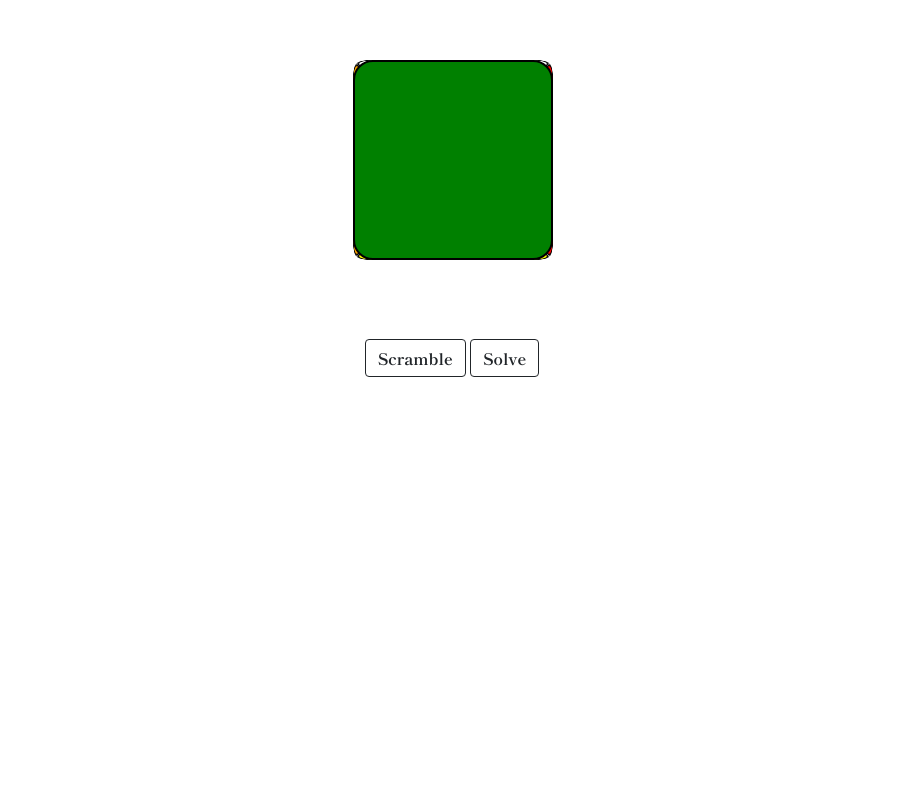
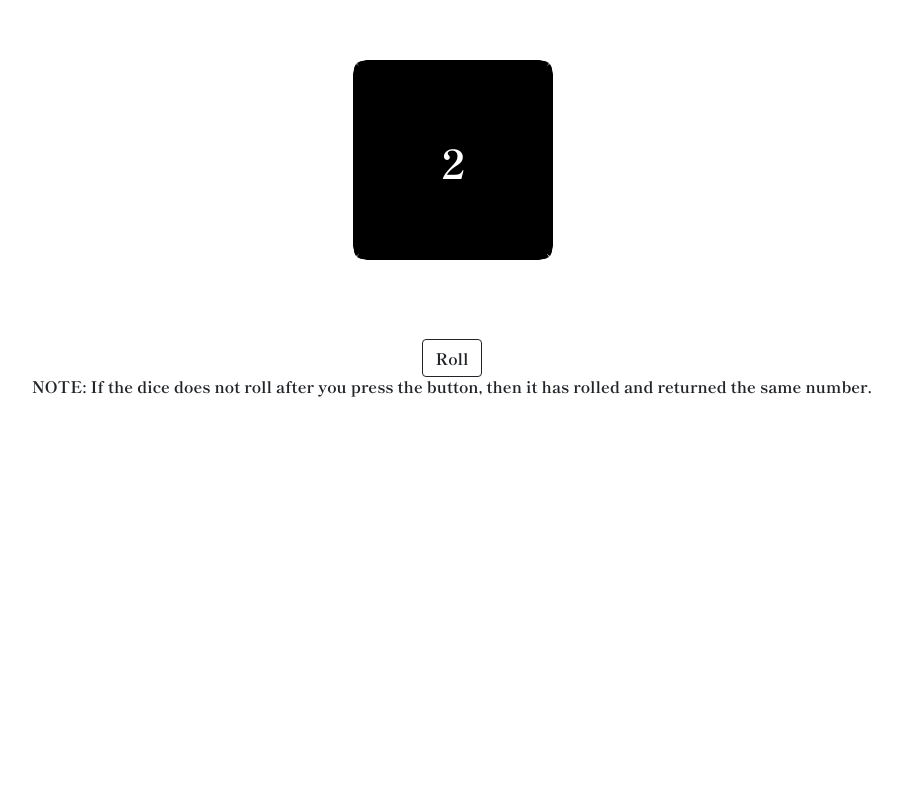
Before and after one commit to AG343/Online-1x1-Solver, a plain HTML site: page index.html in a window 1280 px wide. Shown: the part 69-859 px from the top of the page, without its empty margins (188-1089 px from the left). Before the commit the page ends 800 px from the top, so only its background shows below. Drawn offline with nearby package versions, Linux system fonts and the light colour scheme.

Commit message:
Add files via upload

```diff
--- a/index.html
+++ b/index.html
@@ -3,7 +3,7 @@
     <head>
         <meta charset="UTF-8">
 
-        <title>Virtual 1x1</title>
+        <title>Virtual Dice Roller</title>
         <link rel="icon" href='flaticon_search-512.webp'>
         <script src="http://ajax.googleapis.com/ajax/libs/angularjs/1.4.8/angular.min.js"></script>
         <script src="https://www.gstatic.com/firebasejs/7.6.2/firebase-app.js"></script>
@@ -34,20 +34,22 @@
     </head>
     <body style='background-color:white;'>
         <center>
-            <h1>Online 1x1 Solver</h1>
+            <h1>Virtual Dice Roller</h1>
             <div class="scene">
                 <div class="cube">
-                  <div class="cube__face cube__face--front"></div>
-                  <div class="cube__face cube__face--back"></div>
-                  <div class="cube__face cube__face--right"></div>
-                  <div class="cube__face cube__face--left"></div>
-                  <div class="cube__face cube__face--top"></div>
-                  <div class="cube__face cube__face--bottom"></div>
+                  <div class="cube__face cube__face--front">2</div>
+                  <div class="cube__face cube__face--back">5</div>
+                  <div class="cube__face cube__face--right">3</div>
+                  <div class="cube__face cube__face--left">4</div>
+                  <div class="cube__face cube__face--top">1</div>
+                  <div class="cube__face cube__face--bottom">6</div>
                 </div>
               </div>
 
-              <button class='btn btn-outline-dark' onclick='scramble()'>Scramble</button>
-              <button class='btn btn-outline-dark' onclick='solve()'>Solve</button>
+              <button class='btn btn-outline-dark' onclick='roll()'>Roll</button>
+              <h6>NOTE: If the dice does not roll after you press the button, then it has rolled and returned the same number.</h1>
+                <br><br><br><br><br><br><br><br><br><br><br><br><br><br><br><br><br><br><br><br>
+              <p>Credits to Dave Desandro for the <a href='https://codepen.io/desandro/pen/KRWjzm'>template</a></p>
 <script src='main.js'></script>
 </center>
     </body>
--- a/main.js
+++ b/main.js
@@ -1,6 +1,5 @@
 var cube = document.querySelector('.cube');
 var currentclass = '';
-var radiobtn = document.querySelector('.radio-group');
 var num;
 function changeit() {
         num=Math.floor(Math.random()*6)+1
@@ -36,16 +35,6 @@ function changeit() {
 
 
 
-function scramble(){
+function roll(){
    changeit()
 }
-function solve(){
-  var front='front'
-var showClass = 'show-' + front;
-console.log(showClass)
-if ( currentclass ) {
-  cube.classList.remove( currentclass );
-}
-cube.classList.add(showClass);
-currentclass = showClass;
-}
--- a/style.css
+++ b/style.css
@@ -40,12 +40,12 @@ body {  font-family: 'Shippori Mincho', serif;
   border-radius: 20px;
 }
 
-.cube__face--front  { background: green; }
-.cube__face--right  { background: red; }
-.cube__face--back   { background: blue; }
-.cube__face--left   { background: orange; }
-.cube__face--top    { background: white; }
-.cube__face--bottom { background: yellow; }
+.cube__face--front  { background: black; }
+.cube__face--right  { background: black; }
+.cube__face--back   { background: black; }
+.cube__face--left   { background: black; }
+.cube__face--top    { background: black; }
+.cube__face--bottom { background: black; }
 
 .cube__face--front  { transform: rotateY(  0deg) translateZ(100px); }
 .cube__face--right  { transform: rotateY( 90deg) translateZ(100px); }
```
